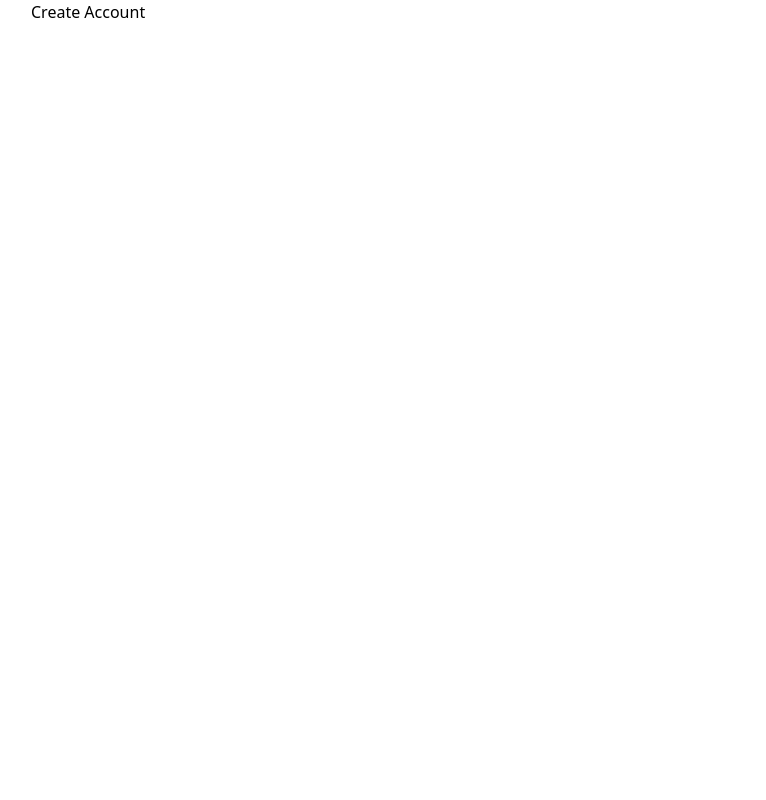
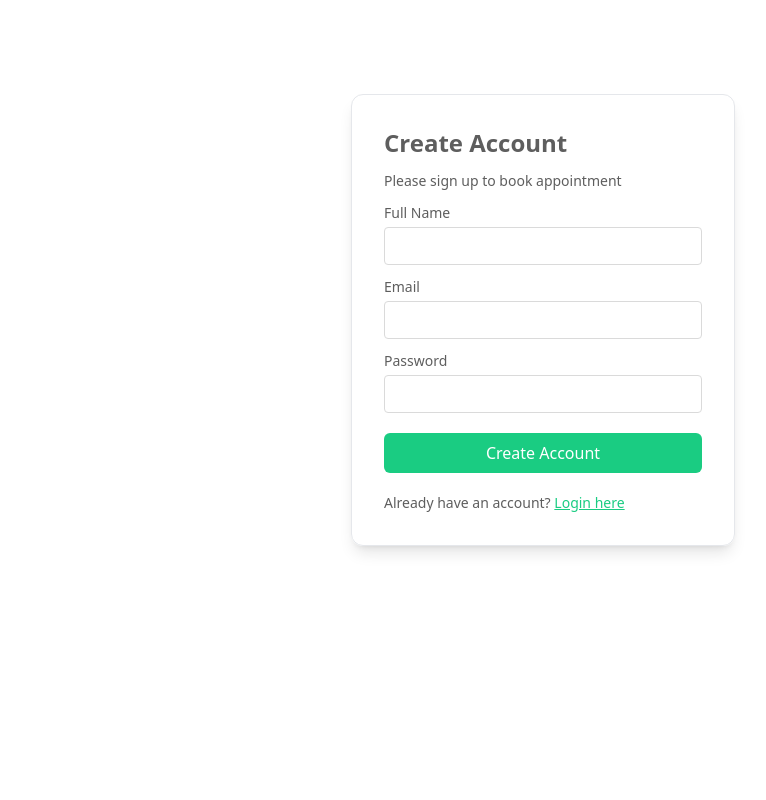
Before and after one commit to vega2006/health-connect-fork, a React (Vite) app in the folder frontend/: page /login in a window 1280 px wide. Shown: the top 800 px of the page, without its empty margins (97-863 px from the left). Built offline with nearby package versions, Linux system fonts and the light colour scheme.

Commit message:
login page frontend

```diff
--- a/frontend/src/pages/Login.jsx
+++ b/frontend/src/pages/Login.jsx
@@ -11,9 +11,29 @@ const Login = () => {
   }
   return (
     <form className='min-h-[80vh] flex item-center '>
-        <div>
-          <p>{state==='Sign Up'?'Create Account':""}</p>
+        <div  className='flex flex-col gap-3 m-auto items-start p-8 min-w-[340px] sm:min-w-96 border rounded-xl text-[#5E5E5E] text-sm shadow-lg'>
+          <p className='text-2xl font-semibold'>{state==='Sign Up'?'Create Account':"Login"}</p>
+          <p>Please {state==='Sign Up'?'sign up':"log in"} to book appointment</p>
+          { state==="Sign Up"?<div className='w-full '>
+            <p>Full Name</p>
+            <input type="text" className='border border-[#DADADA] rounded w-full p-2 mt-1' required value={name} onChange={(e)=>{setName(e.target.name)}} />
+          </div> : <div></div>}
+
+          <div className='w-full '>
+            <p>Email</p>
+            <input type="email" className='border border-[#DADADA] rounded w-full p-2 mt-1'  required value={email} onChange={(e)=>{setEmail(e.target.email)}} />
+          </div>
+          <div className='w-full '>
+            <p>Password</p>
+            <input type="password" className='border border-[#DADADA] rounded w-full p-2 mt-1'  required value={password} onChange={(e)=>{setPassword(e.target.password)}} />
+          </div>
+          <button className='bg-primary text-white w-full py-2 my-2 rounded-md text-base' >{state==='Sign Up'?'Create Account':"Login"}</button>
+          {state === 'Sign Up'
+          ? <p>Already have an account? <span onClick={() => setState('Login')} className='text-primary underline cursor-pointer'>Login here</span></p>
+          : <p>Create an new account? <span onClick={() => setState('Sign Up')} className='text-primary underline cursor-pointer'>Click here</span></p>
+        }
         </div>
+
     </form>
   )
 }
```
